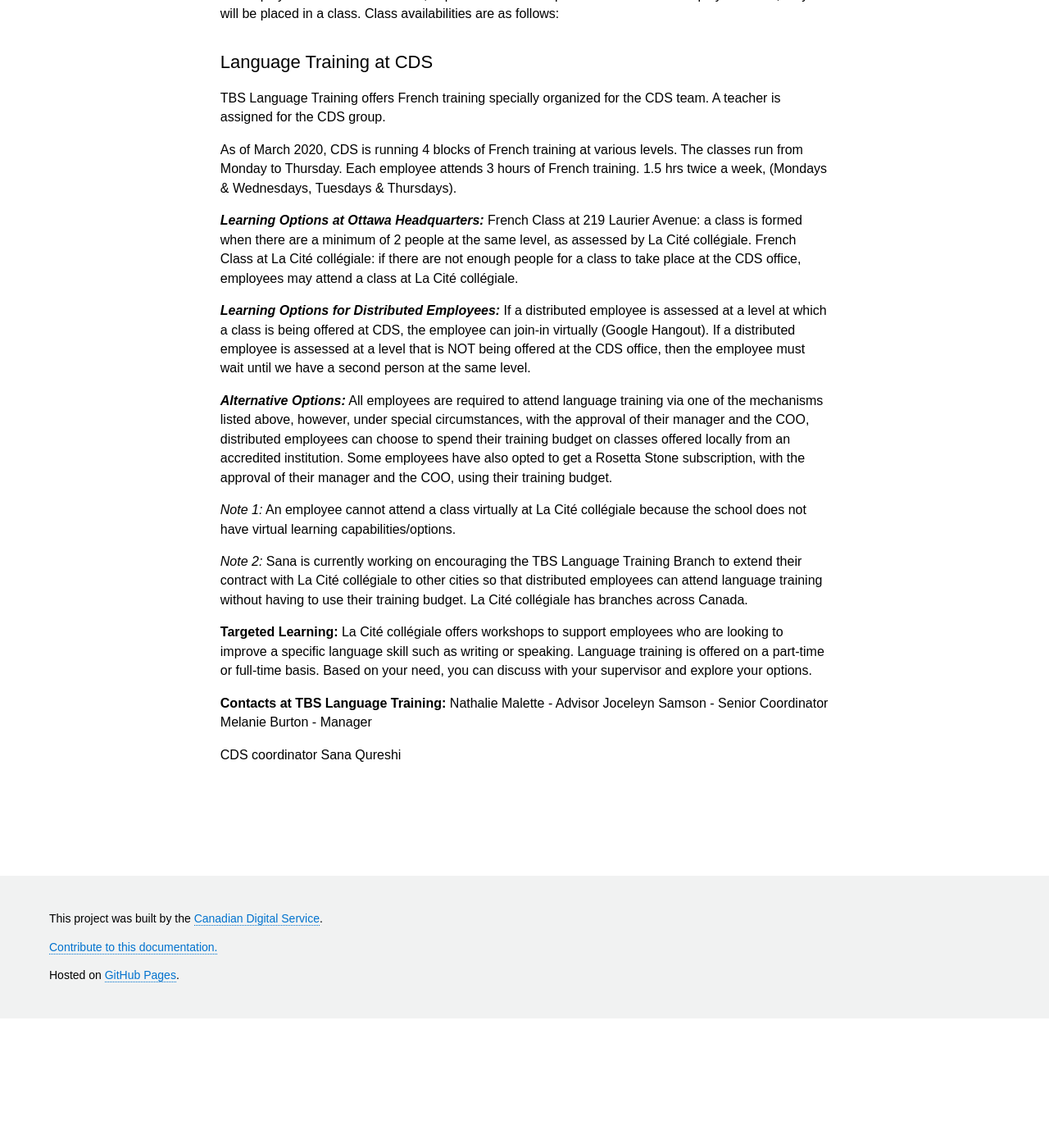
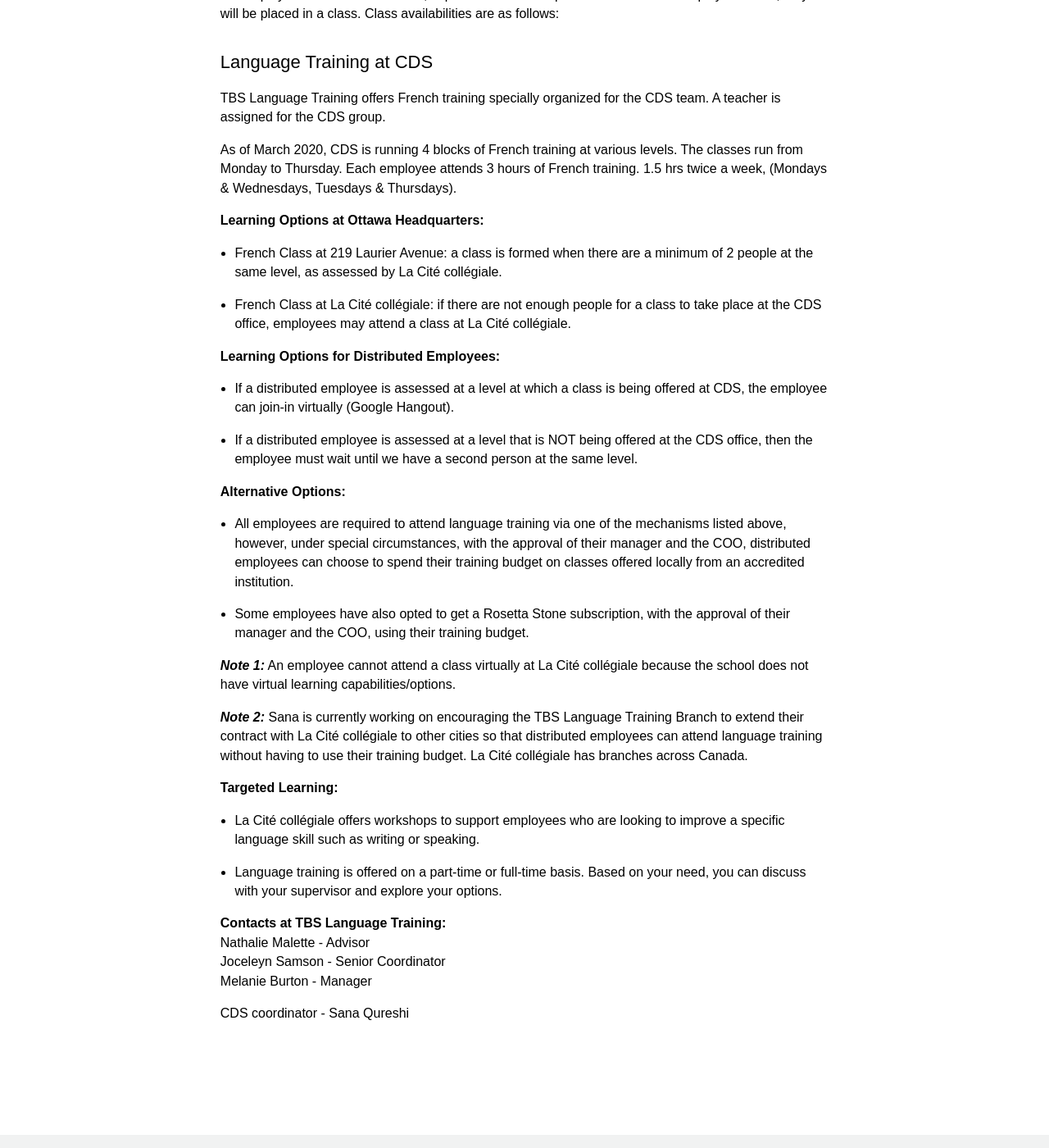
Before and after one commit to cds-snc/talent, a Jekyll site: the page built from _pages/en/Training and Development/Language Training.md, in a window 1280 px wide and 1400 px high, scrolled down 585 px. Shown: the whole window at 82% size. Built offline with Jekyll 4.4.1, drawn with Linux system fonts in a browser that asks for light colours; before the commit the page ends 1827 px from its top, so only the background shows below that.

```diff
--- a/_pages/en/Training and Development/Language Training.md
+++ b/_pages/en/Training and Development/Language Training.md
@@ -22,30 +22,29 @@ TBS Language Training offers French training specially organized for the CDS tea
 
 As of March 2020, CDS is running 4 blocks of French training at various levels.  The classes run from Monday to Thursday.  Each employee attends 3 hours of French training. 1.5 hrs twice a week, (Mondays & Wednesdays, Tuesdays & Thursdays).
 
-**_Learning Options at Ottawa Headquarters:_**
-French Class at 219 Laurier Avenue: a class is formed when there are a minimum of 2 people at the same level, as assessed by La Cité collégiale.
-French Class at La Cité collégiale: if there are not enough people for a class to take place at the CDS office, employees may attend a class at La Cité collégiale.
+**Learning Options at Ottawa Headquarters:**
+* French Class at 219 Laurier Avenue: a class is formed when there are a minimum of 2 people at the same level, as assessed by La Cité collégiale.
+* French Class at La Cité collégiale: if there are not enough people for a class to take place at the CDS office, employees may attend a class at La Cité collégiale.
 
-**_Learning Options for Distributed Employees:_**
-If a distributed employee is assessed at a level at which a class is being offered at CDS, the employee can join-in virtually (Google Hangout).
-If a distributed employee is assessed at a level that is NOT being offered at the CDS office, then the employee must wait until we have a second person at the same level.
+**Learning Options for Distributed Employees:**
+* If a distributed employee is assessed at a level at which a class is being offered at CDS, the employee can join-in virtually (Google Hangout).
+* If a distributed employee is assessed at a level that is NOT being offered at the CDS office, then the employee must wait until we have a second person at the same level.
 
-**_Alternative Options:_**
-All employees are required to attend language training via one of the mechanisms listed above, however, under special circumstances, with the approval of their manager and the COO, distributed employees can choose to spend their training budget on classes offered locally from an accredited institution.
-Some employees have also opted to get a Rosetta Stone subscription, with the approval of their manager and the COO, using their training budget.
+**Alternative Options:**
+* All employees are required to attend language training via one of the mechanisms listed above, however, under special circumstances, with the approval of their manager and the COO, distributed employees can choose to spend their training budget on classes offered locally from an accredited institution.
+* Some employees have also opted to get a Rosetta Stone subscription, with the approval of their manager and the COO, using their training budget.
 
-_Note 1:_ An employee cannot attend a class virtually at La Cité collégiale because the school does not have virtual learning capabilities/options.
+**_Note 1:_** An employee cannot attend a class virtually at La Cité collégiale because the school does not have virtual learning capabilities/options.
 
-_Note 2:_ Sana is currently working on encouraging the TBS Language Training Branch to extend their contract with La Cité collégiale to other cities so that distributed employees can attend language training without having to use their training budget. La Cité collégiale has branches across Canada.
+**_Note 2:_** Sana is currently working on encouraging the TBS Language Training Branch to extend their contract with La Cité collégiale to other cities so that distributed employees can attend language training without having to use their training budget. La Cité collégiale has branches across Canada.
 
 **Targeted Learning:**
-La Cité collégiale offers workshops to support employees who are looking to improve a specific language skill such as writing or speaking.
-Language training is offered on a part-time or full-time basis. Based on your need, you can discuss with your supervisor and explore your options.
+* La Cité collégiale offers workshops to support employees who are looking to improve a specific language skill such as writing or speaking.
+* Language training is offered on a part-time or full-time basis. Based on your need, you can discuss with your supervisor and explore your options.
 
 **Contacts at TBS Language Training:**
-Nathalie Malette - Advisor
-Joceleyn Samson - Senior Coordinator
-Melanie Burton - Manager
+   Nathalie Malette - Advisor
+   Joceleyn Samson - Senior Coordinator
+   Melanie Burton - Manager
 
-CDS coordinator
-Sana Qureshi
+CDS coordinator - Sana Qureshi
```
